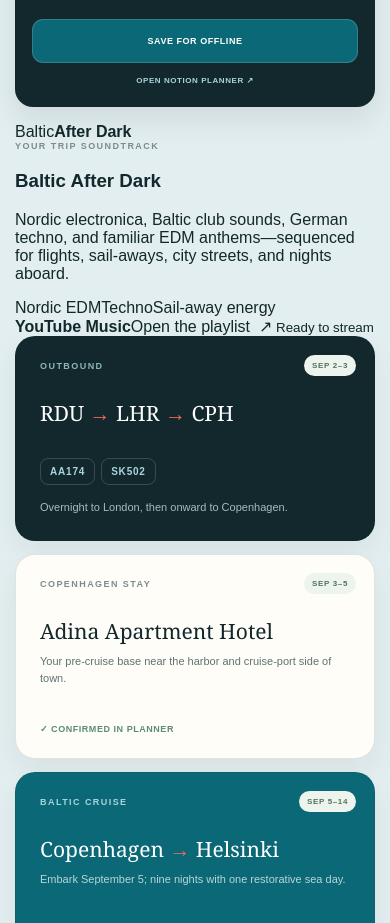
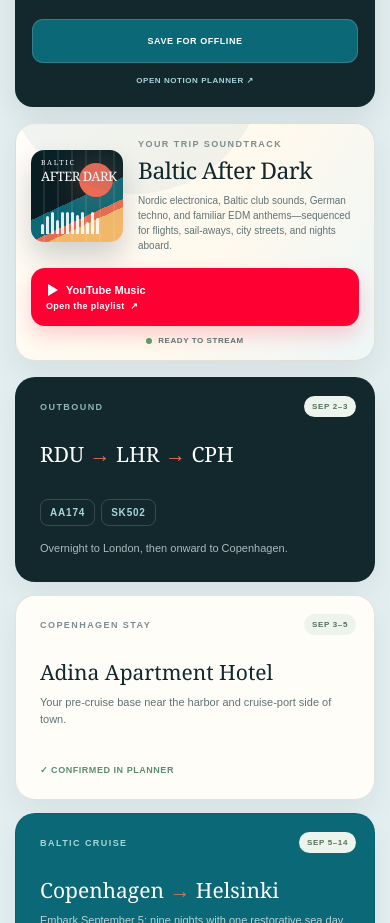
Before and after one commit to Orlogo1/baltic-cruise-companion, a React (Vite) app: page / in a window 390 px wide. Shown: the part 1820-2743 px from the top of the page. Built offline with nearby package versions, Linux system fonts and the light colour scheme; no server answers.

Commit message:
Style Baltic After Dark playlist card

```diff
--- a/src/styles.css
+++ b/src/styles.css
@@ -103,6 +103,30 @@
 .offline-card button:disabled { cursor: not-allowed; opacity: .55; }
 .offline-actions a { padding: 5px; color: #a7d5dc; text-align: center; font-size: 8px; font-weight: 900; letter-spacing: .07em; text-transform: uppercase; }
 .offline-actions a:hover { color: white; }
+.music-card { position: relative; margin: 0 auto 16px; min-height: 210px; padding: 20px; display: grid; grid-template-columns: 170px minmax(0, 1fr) 190px; gap: 25px; align-items: center; overflow: hidden; border: 1px solid rgba(18,40,44,.12); border-radius: 20px; background: linear-gradient(120deg, #fffdf8 0%, #fff9ed 55%, #edf6f7 100%); box-shadow: 0 12px 30px rgba(18,40,44,.07); }
+.music-card::after { content: ""; position: absolute; width: 260px; height: 260px; right: 110px; top: -190px; border-radius: 50%; background: rgba(11,104,119,.06); pointer-events: none; }
+.music-art { position: relative; width: 170px; height: 170px; overflow: hidden; border-radius: 17px; background: linear-gradient(155deg, #081d22 0 52%, #0b6877 52% 68%, #e36f52 68% 74%, #f1b86b 74%); color: white; box-shadow: 0 15px 28px rgba(18,40,44,.2); }
+.music-art::before { content: ""; position: absolute; inset: 0; opacity: .17; background: repeating-linear-gradient(90deg, transparent 0 12px, white 13px, transparent 14px); }
+.music-sun { position: absolute; width: 62px; height: 62px; right: 19px; top: 24px; border-radius: 50%; background: var(--coral); box-shadow: 0 0 35px rgba(227,111,82,.44); }
+.music-title { position: absolute; left: 17px; top: 18px; display: grid; font-family: Georgia, serif; line-height: .88; text-transform: uppercase; }
+.music-title span { font-size: 13px; letter-spacing: .24em; }
+.music-title strong { margin-top: 5px; font-size: 24px; font-weight: 400; letter-spacing: -.04em; }
+.music-wave { position: absolute; left: 18px; right: 18px; bottom: 14px; height: 43px; display: flex; align-items: end; gap: 5px; }
+.music-wave i { width: 6px; border-radius: 4px 4px 1px 1px; background: rgba(255,255,255,.88); }
+.music-copy { position: relative; z-index: 1; }
+.music-copy h3 { margin: 8px 0 10px; font-family: Georgia, serif; font-size: 31px; font-weight: 400; letter-spacing: -.025em; }
+.music-copy p { max-width: 570px; margin: 0; color: var(--muted); font-size: 11px; line-height: 1.65; }
+.music-tags { margin-top: 15px; display: flex; flex-wrap: wrap; gap: 7px; }
+.music-tags span { padding: 6px 9px; border-radius: 999px; background: #e4f0f1; color: var(--blue); font-size: 8px; font-weight: 900; letter-spacing: .07em; text-transform: uppercase; }
+.music-action { position: relative; z-index: 1; display: grid; gap: 10px; }
+.music-action > a { min-height: 66px; padding: 13px 15px; display: grid; align-content: center; gap: 5px; border-radius: 14px; background: #ff0033; color: white; box-shadow: 0 9px 20px rgba(255,0,51,.18); transition: transform .2s ease, box-shadow .2s ease; }
+.music-action > a:hover { transform: translateY(-2px); box-shadow: 0 13px 26px rgba(255,0,51,.24); }
+.music-action a b { display: flex; align-items: center; gap: 8px; font-size: 11px; }
+.music-action a b i { width: 0; height: 0; margin-left: 2px; border-top: 6px solid transparent; border-bottom: 6px solid transparent; border-left: 10px solid white; }
+.music-action a span { font-size: 9px; font-weight: 800; letter-spacing: .04em; }
+.music-action small { display: flex; align-items: center; justify-content: center; gap: 6px; color: var(--muted); font-size: 8px; font-weight: 800; letter-spacing: .07em; text-transform: uppercase; }
+.music-action small i { width: 6px; height: 6px; border-radius: 50%; background: var(--coral); }
+.music-action small i.live { background: #5c9a69; }
 .travel-grid { display: grid; grid-template-columns: repeat(5, 1fr); gap: 13px; }
 .travel-card { position: relative; min-height: 230px; padding: 24px; display: flex; flex-direction: column; border: 1px solid rgba(18,40,44,.12); border-radius: 20px; background: var(--paper); box-shadow: 0 12px 30px rgba(18,40,44,.06); }
 .travel-card h3 { margin: 30px 0 10px; font-family: Georgia, serif; font-size: 21px; font-weight: 400; line-height: 1.15; }
@@ -318,6 +342,19 @@
   .offline-symbol { width: 40px; height: 40px; }
   .offline-actions { grid-column: 1 / -1; width: 100%; }
   .offline-card button { width: 100%; }
+  .music-card { min-height: 0; padding: 15px; grid-template-columns: 92px 1fr; gap: 15px; }
+  .music-art { width: 92px; height: 92px; border-radius: 13px; }
+  .music-sun { width: 34px; height: 34px; right: 10px; top: 13px; }
+  .music-title { left: 10px; top: 10px; }
+  .music-title span { font-size: 7px; }
+  .music-title strong { font-size: 13px; }
+  .music-wave { left: 10px; right: 10px; bottom: 8px; height: 24px; gap: 2px; }
+  .music-wave i { width: 3px; max-height: 22px; }
+  .music-copy h3 { margin: 5px 0 7px; font-size: 23px; }
+  .music-copy p { font-size: 10px; line-height: 1.5; }
+  .music-tags { display: none; }
+  .music-action { grid-column: 1 / -1; }
+  .music-action > a { min-height: 58px; }
   .ports-section { padding-top: 68px; padding-bottom: 68px; }
   .day-rail { grid-auto-columns: 82%; }
   .day-card { min-height: 286px; }
```
